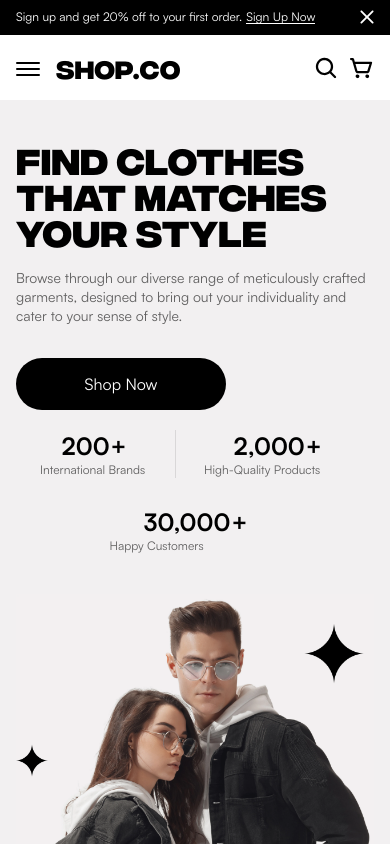
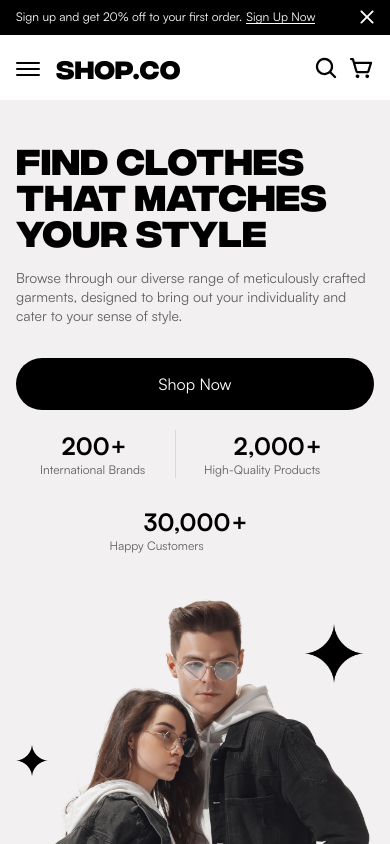
Before and after one commit to Akash-535/test-five, a Next.js app: page / in a window 390 px wide. Shown: the top 844 px of the page. Built offline with nearby package versions, Linux system fonts and the light colour scheme.

Commit message:
button width removed on small screen

```diff
--- a/src/components/home/Hero.tsx
+++ b/src/components/home/Hero.tsx
@@ -30,7 +30,7 @@ const Hero = () => {
               designed to bring out your individuality and cater to your sense
               of style.
             </p>
-            <button className="py-[17px] px-[67px] max-w-[210px] bg-black rounded-full leading-[100%] text-white cursor-pointer border border-transparent hover:bg-[#F2F0F1] hover:text-black hover:border-black duration-300 ease-linear">
+            <button className="py-[17px] px-[67px] max-w-[210px] max-md:max-w-none bg-black rounded-full leading-[100%] text-white cursor-pointer border border-transparent hover:bg-[#F2F0F1] hover:text-black hover:border-black duration-300 ease-linear">
               Shop Now
             </button>
             <div
```
